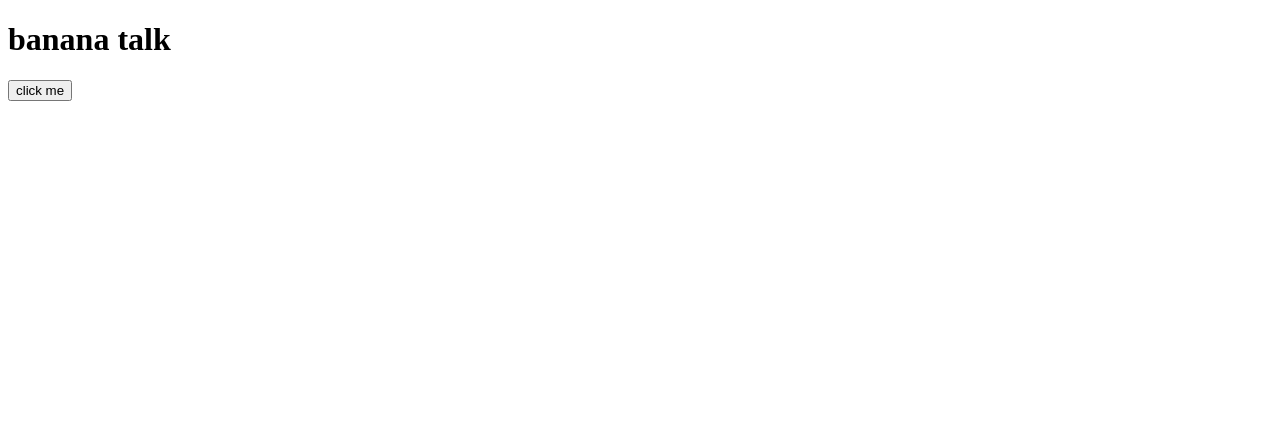
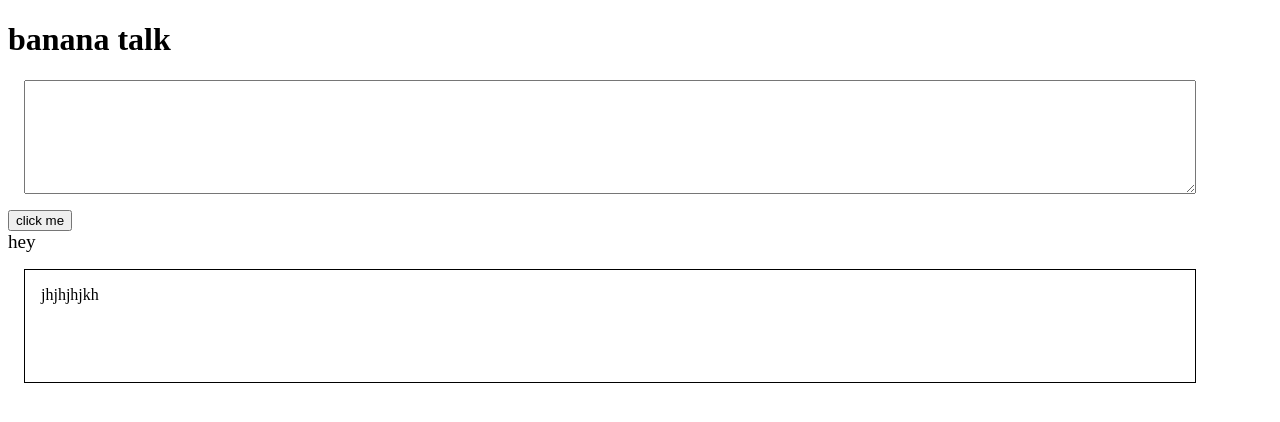
Before and after one commit to diwanpinal/banana-talk, a plain HTML site: page index.html in a window 1280 px wide. Both pictures are taken after a click on the button "click me". Drawn offline with Linux system fonts and the light colour scheme.

Commit message:
docs: output added
added output box

```diff
--- a/app.js
+++ b/app.js
@@ -1,9 +1,14 @@
-console.log("hey");
-var Username = prompt("give me username")
-var WelcomeMessage = "this script works.." + Username;
-alert(WelcomeMessage);
 var btnTranslate = document.querySelector("#btn-translate");
-console.log(btnTranslate);
-btnTranslate.addEventListenerpredifined{"click".function clickEventHandler() {
-    console.log("clicked")
-} }
+var txtInput = document.querySelector("#txt-input");
+var outputId = document.querySelector("#output-id");
+
+
+function clickHandler(){
+    console.log(txtInput);
+    console.log("clicked");
+    console.log(outputId);
+    console.log("input" , txtInput.value)
+    outputId.innerText = "jhjhjhjkh "+txtInput.value ;
+
+};
+btnTranslate.addEventListener("click",clickHandler)
--- a/index.html
+++ b/index.html
@@ -5,10 +5,32 @@
     <meta http-equiv="X-UA-Compatible" content="IE=edge">
     <meta name="viewport" content="width=device-width, initial-scale=1.0">
     <title>banana talk</title>
+    <style>
+        textarea{
+            width: 90%;
+            height: 10vh;
+            display: block;
+            margin: 1rem;
+            padding: 1rem;
+        }
+        #output-id{
+            border: 1px solid black;
+            width: 90%;
+            height: 10vh;
+            margin: 1rem;
+            padding: 1rem;
+        }
+    </style>
 </head>
 <body>
     <h1>banana talk</h1>
-    <button id="btn-translate">click me</button>
-    <script src="/app.js" type="text/javascript"></script>
+
+
+ <textarea id="txt-input" placeholder="put your sentence in english here and we will convert it to banana";> </textarea>
+
+ <button id="btn-translate">click me</button>
+ <div style="font-size: larger;">hey</div>
+ <div id="output-id"></div>
+ <script src="/app.js" type="text/javascript"></script>
 </body>
 </html>
```
